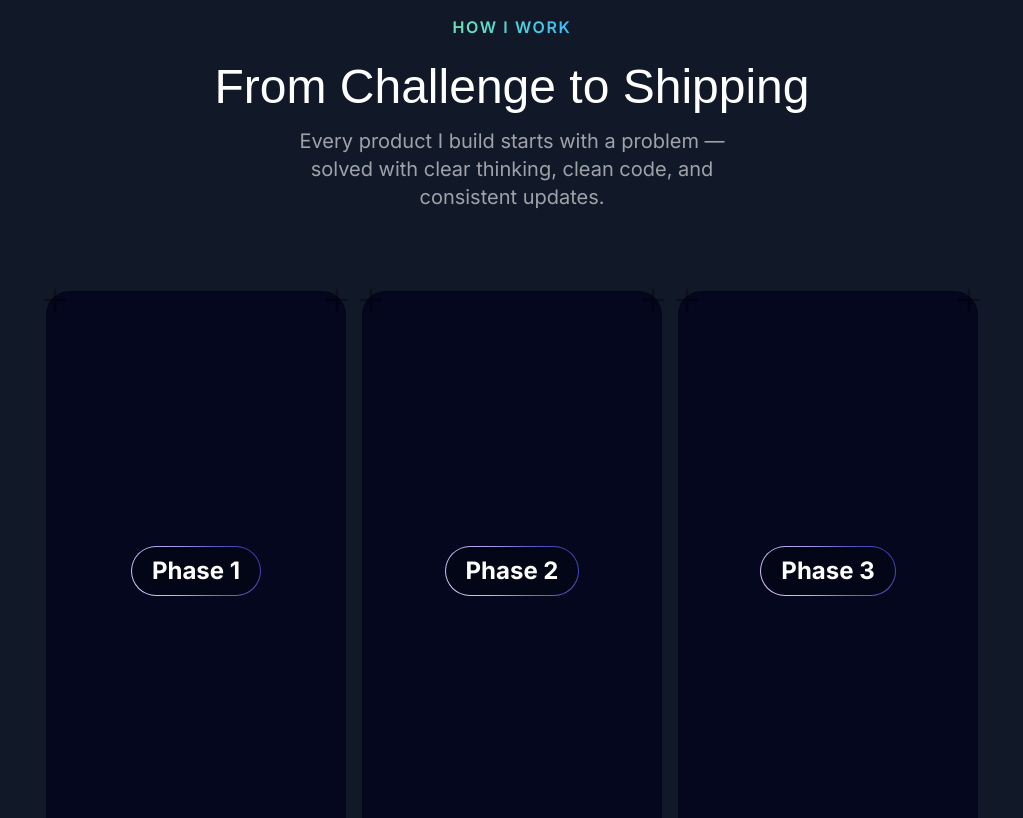
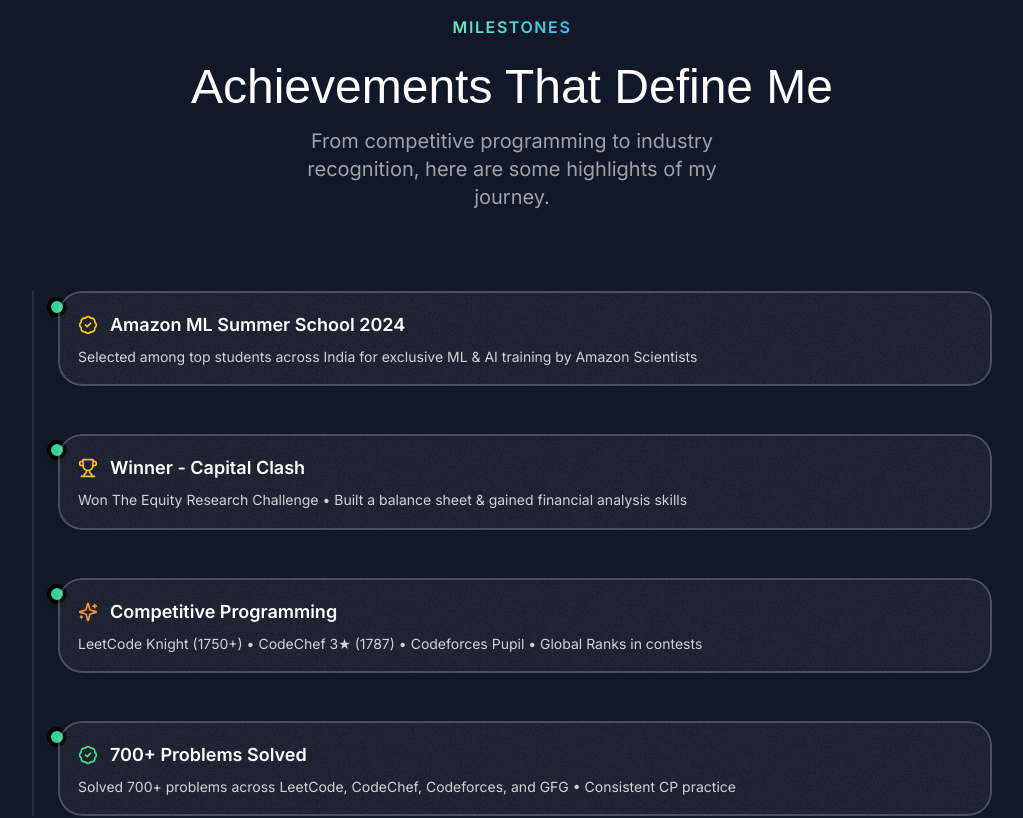
Before and after one commit to sujalkyal/SujalKyal.dev, a Next.js app: page / in a window 1280 px wide. Shown: the part 5180-5998 px from the top of the page, without its empty margins (128-1151 px from the left). Built offline with nearby package versions, Linux system fonts and the light colour scheme; a web font is replaced by a local one.

Commit message:
achievements section added

```diff
--- a/package.json
+++ b/package.json
@@ -14,6 +14,7 @@
     "axios": "^1.8.4",
     "clsx": "^2.1.1",
     "framer-motion": "^11.18.2",
+    "lucide-react": "^0.487.0",
     "next": "14.2.5",
     "react": "^18",
     "react-dom": "^18",
--- a/src/app/page.tsx
+++ b/src/app/page.tsx
@@ -8,6 +8,7 @@ import { ContactSection } from "@/sections/Contact";
 import { Footer } from "@/sections/Footer";
 import { ExperienceSection } from "@/sections/Experience";
 import MyApproach from "@/sections/MyApproach";
+import { AchievementsSection } from "@/sections/Achievements";
 
 export default function Home() {
   return (
@@ -19,6 +20,7 @@ export default function Home() {
       <ExperienceSection />
       <TestimonialsSection />
       <AboutSection />
+      <AchievementsSection />
       <MyApproach />
       <ContactSection />
       <Footer />
--- /dev/null
+++ b/src/sections/Achievements.tsx
@@ -0,0 +1,81 @@
+"use client";
+
+import { Card } from "@/components/Card";
+import { CardHeader } from "@/components/CardHeader";
+import { SectionHeader } from "@/components/SectionHeader";
+import LeetCodeIcon from "@/assets/icons/leetcode.svg";
+import CodeforcesIcon from "@/assets/icons/codeforces.svg";
+import CodeChefIcon from "@/assets/icons/codechef.svg";
+import { Trophy, BadgeCheck, Sparkles } from "lucide-react";
+import { motion } from "framer-motion";
+
+const achievements = [
+    {
+      title: "Amazon ML Summer School 2024",
+      description:
+        "Selected among top students across India for exclusive ML & AI training by Amazon Scientists",
+      icon: <BadgeCheck className="size-5 text-yellow-400" />,
+    },
+    {
+      title: "Winner - Capital Clash",
+      description:
+        "Won The Equity Research Challenge • Built a balance sheet & gained financial analysis skills",
+      icon: <Trophy className="size-5 text-amber-400" />,
+    },
+    {
+        title: "Competitive Programming",
+        description:
+          "LeetCode Knight (1750+) • CodeChef 3★ (1787) • Codeforces Pupil • Global Ranks in contests",
+        icon: <Sparkles className="size-5 text-orange-400" />,
+      },
+      {
+        title: "700+ Problems Solved",
+        description:
+          "Solved 700+ problems across LeetCode, CodeChef, Codeforces, and GFG • Consistent CP practice",
+        icon: <BadgeCheck className="size-5 text-green-400" />,
+      },
+  ];
+
+
+export const AchievementsSection = () => {
+  return (
+    <section className="py-16 lg:py-24" id="achievements">
+      <div className="container">
+        <SectionHeader
+          eyebrow="Milestones"
+          title="Achievements That Define Me"
+          description="From competitive programming to industry recognition, here are some highlights of my journey."
+        />
+
+        <div className="mt-20 relative">
+          <div className="border-l-[2px] border-white/10 pl-6 space-y-12 relative">
+            {achievements.map((item, idx) => (
+              <motion.div
+                key={idx}
+                initial={{ opacity: 0, y: 20 }}
+                whileInView={{ opacity: 1, y: 0 }}
+                transition={{ duration: 0.5, delay: idx * 0.2 }}
+                viewport={{ once: true }}
+                className="relative group"
+              >
+                <div className="absolute -left-[11px] top-1.5 w-5 h-5 bg-emerald-400 rounded-full border-4 border-black shadow-md group-hover:scale-110 transition-transform" />
+
+                <Card className="bg-white/5 p-5 hover:shadow-lg hover:bg-white/10 transition-colors duration-300">
+                  <div className="flex items-center gap-3">
+                    {item.icon}
+                    <h4 className="text-white font-semibold text-lg">
+                      {item.title}
+                    </h4>
+                  </div>
+                  <p className="text-sm text-white/80 mt-2 leading-snug">
+                    {item.description}
+                  </p>
+                </Card>
+              </motion.div>
+            ))}
+          </div>
+        </div>
+      </div>
+    </section>
+  );
+};
```
Also changed, not shown: 1 other file (tests, documents, lock files or other folders).
